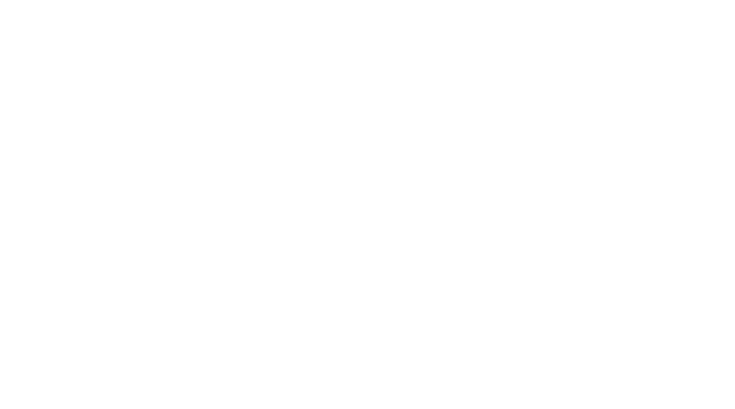
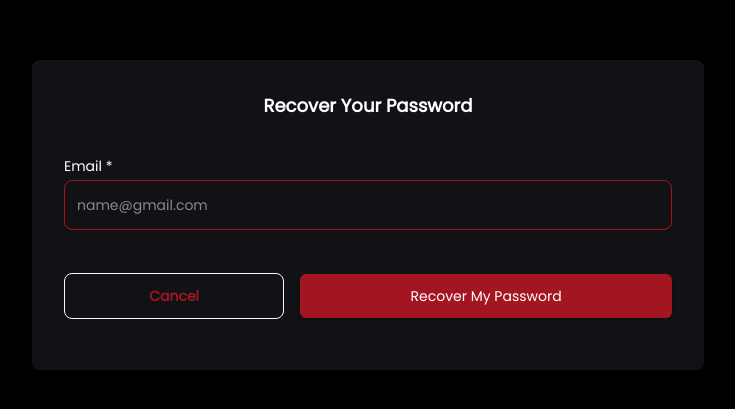
Before and after one commit to dev-anthony/Codetrack-vj, a React (Vite) app in the folder frontend/: page /forgetpassword in a window 1280 px wide. Before the commit this address had no page. Shown: the part 185-594 px from the top of the page, without its empty margins (272-1007 px from the left). Built offline with nearby package versions, Linux system fonts and the light colour scheme.

Commit message:
added forgetpassword page

```diff
--- a/frontend/src/App.css
+++ b/frontend/src/App.css
@@ -12,5 +12,5 @@
 
 .animate-gradient {
     background-size: 200% 200%;
-    animation: gradientAnimation 3s ease infinite; /* Adjust duration as needed */
+    animation: gradientAnimation 3s ease infinite;
 }
--- a/frontend/src/App.jsx
+++ b/frontend/src/App.jsx
@@ -3,6 +3,7 @@ import { BrowserRouter as Router, Routes, Route } from 'react-router-dom';
 import Landing from './landing/page';
 import Login from './auth/login';
 import Signup from './auth/signup';
+import ForgetPassword from './auth/forgetpassword';
 
 function App() {
   return (
@@ -11,6 +12,7 @@ function App() {
         <Route path="/" element={<Landing />} />
         <Route path="/login" element={<Login/>} />
         <Route path="/signup" element={<Signup/>} />
+        <Route path="/forgetpassword" element={<ForgetPassword/>} />
       </Routes>
 
     </Router>
--- /dev/null
+++ b/frontend/src/auth/forgetpassword.jsx
@@ -0,0 +1,46 @@
+
+export default function ForgetPassword() {
+
+
+    return (
+        <section className="bg-black min-h-screen flex justify-center items-center pt-10 pb-10 font-poppins p-4">
+            <div className="form-container lg:p-8 p-6 px-8 w-full max-w-md lg:max-w-2xl bg-[#51596C33]  text-sm font-sans text-white flex flex-col gap-6 rounded-lg shadow-md">
+                <div className="logo-container mb-3 text-center font-bold font-poppins text-lg">
+                    Recover Your Password
+                </div>
+
+
+
+                <form className="form flex flex-col gap-3 font-poppins">
+                    <div className=" flex flex-col gap-1 ">
+                        <label htmlFor="email" className="block">Email *</label>
+                        <input
+              type="email"
+              className="w-full h-[50px] p-3 border text-sm  border-opacity-80 rounded-lg mb-4 border-[#a31621] focus:outline-none "
+              placeholder="name@gmail.com"
+            />
+                    </div>
+
+
+
+                    <div className="flex flex-col items-center justify-between flex-cols lg:flex-row mb-4 gap-4 pt-3">
+<div className='lg:w-90 w-full order-2 lg:order-1'>
+<button className="w-full text-[#a31621] ] font-semibold text-sm border border-[#fcf7f8] rounded-lg p-3">
+    Cancel
+  </button>
+</div>
+<div className='w-full pt-1 order-1 lg:order-2'>
+<button className="mb-1 flex justify-center items-center text-white bg-[#a31621] border-none w-full py-3 px-4 rounded-md shadow-md ">
+    Recover My Password
+  </button>
+</div>
+
+</div>
+                </form>
+
+
+
+            </div>
+        </section>
+    );
+}
--- a/frontend/src/auth/signup.jsx
+++ b/frontend/src/auth/signup.jsx
@@ -109,7 +109,7 @@ export default function Signup() {
 
                 <p className="signup-link text-sm text-center text-[#fcf7f8]">
                 Already have an account?
-                    <a className="signup-link text-[#a31621] underline" href="#"> Sign in</a>
+                    <a className="signup-link text-[#a31621] underline" href="#/login"> Sign in</a>
                 </p>
             </div>
         </section>
--- a/frontend/src/index.css
+++ b/frontend/src/index.css
@@ -27,5 +27,5 @@
 
 .animate-gradient {
     background-size: 200% 200%;
-    animation: gradientAnimation 3s ease infinite; /* Adjust duration as needed */
+    animation: gradientAnimation 3s ease infinite;
 }
```
